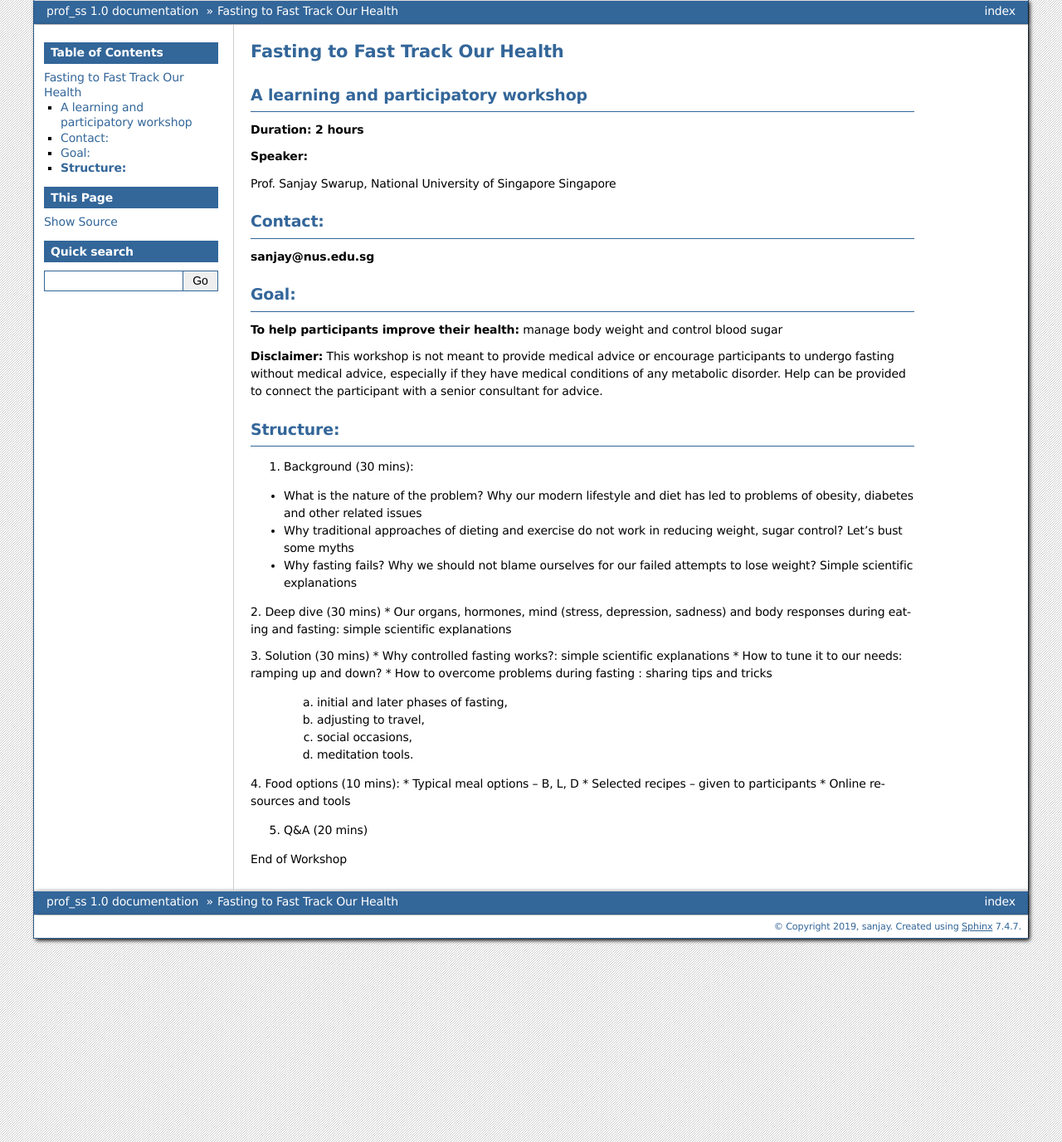
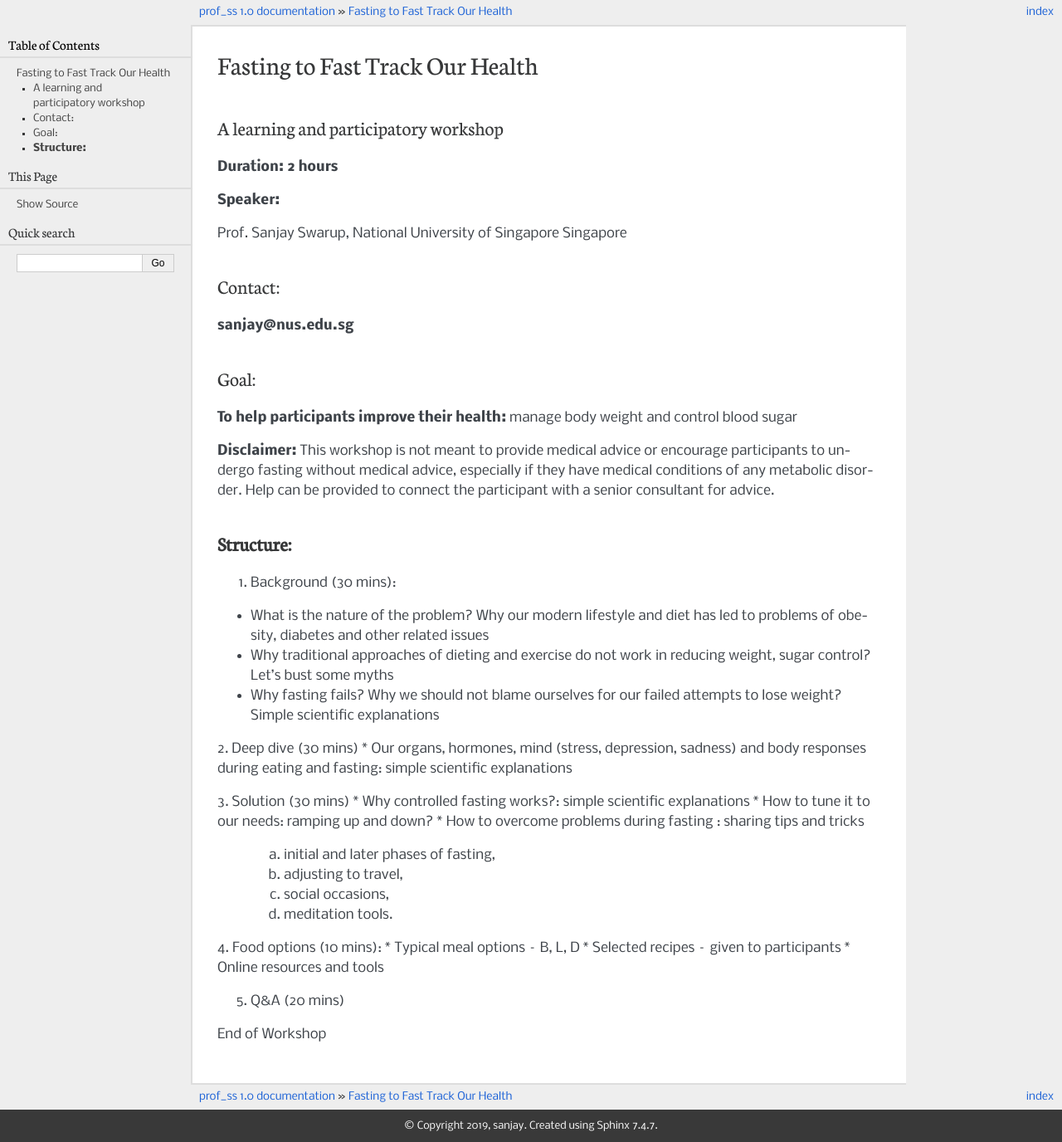
Before and after one commit to csekhar137/prof_ss, a Sphinx documentation site: the page built from source/index.rst, in a window 1280 px wide. Shown: the whole page at 83% size. Built offline with Sphinx 7.4.7, drawn with Linux system fonts in a browser that asks for light colours.

Commit message:
Update conf.py

```diff
--- a/source/conf.py
+++ b/source/conf.py
@@ -47,7 +47,7 @@ exclude_patterns = []
 # The theme to use for HTML and HTML Help pages.  See the documentation for
 # a list of builtin themes.
 #
-html_theme = 'bizstyle'
+html_theme = 'pyramid'
 
 # Add any paths that contain custom static files (such as style sheets) here,
 # relative to this directory. They are copied after the builtin static files,
```
